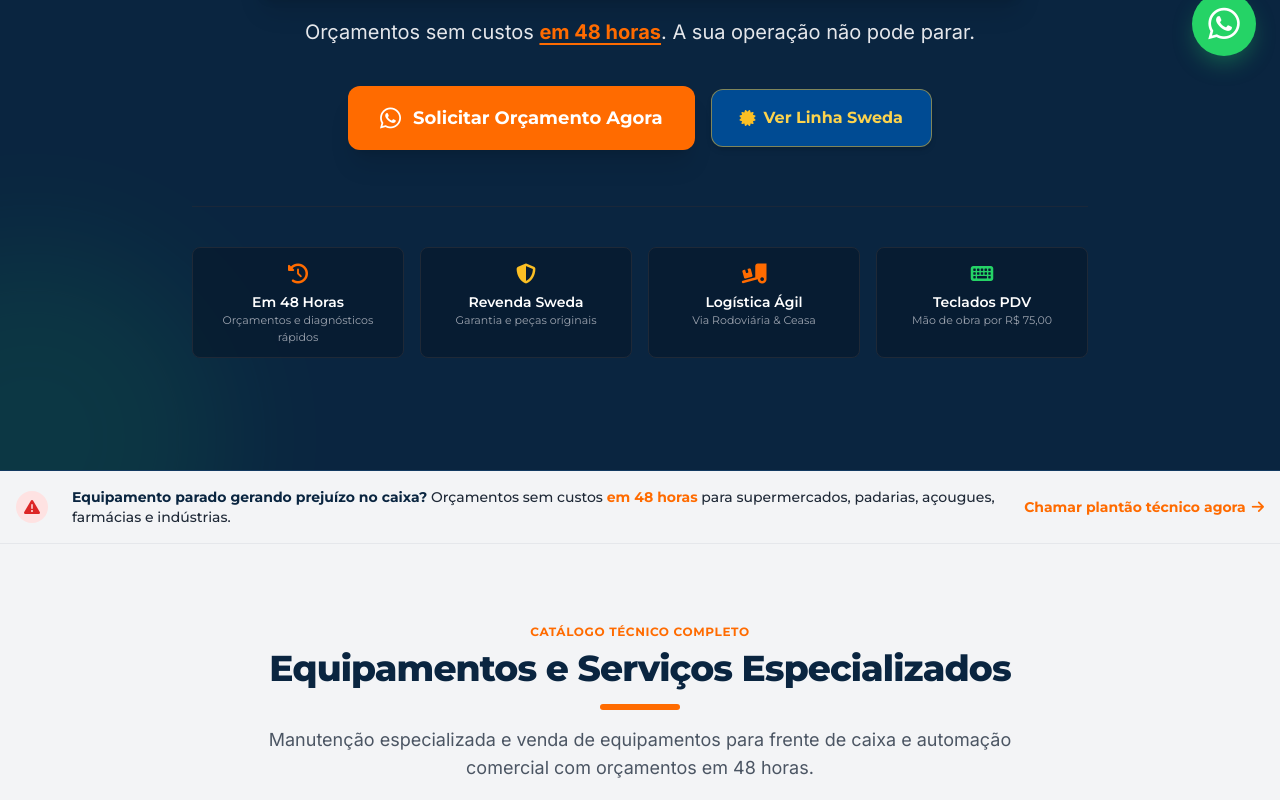
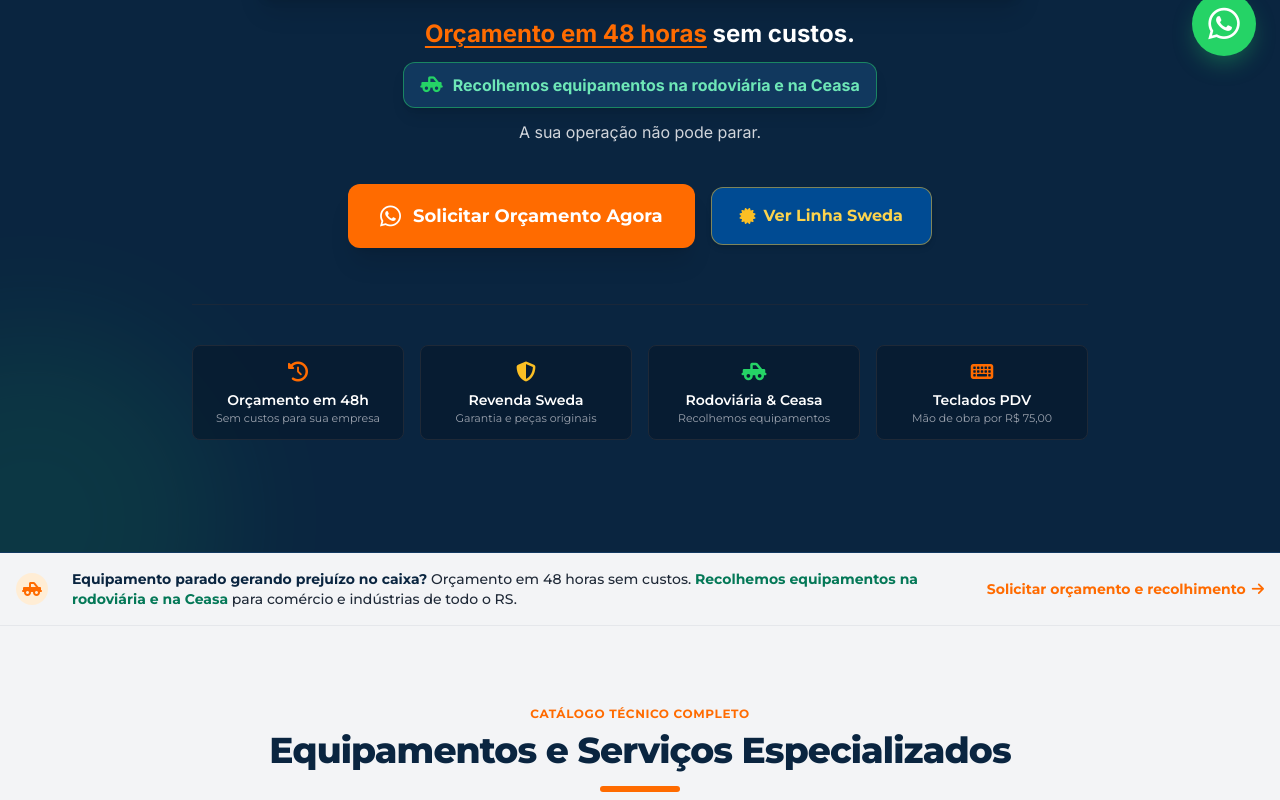
Before and after one commit to eaidig/etec-manutencao.com.br, a React (Vite) app: page / in a window 1280 px wide. Shown: the part 720-1520 px from the top of the page. Built offline with nearby package versions, Linux system fonts and the light colour scheme.

Commit message:
feat: update business description and SEO metadata
Include new logistics services for equipment collection at the bus station and Ceasa, and update keywords for improved search relevance.

```diff
--- a/index.html
+++ b/index.html
@@ -6,8 +6,8 @@
 
   <!-- SEO Essencial e Metadados -->
   <title>ETEC | Manutenção e Venda de Automação Comercial | Revenda Autorizada Sweda</title>
-  <meta name="description" content="Etec manutenção e venda de equipamentos para automação comercial. (Balancas, teclados, impressoras, terminais de consulta, gavetas, scanners, computadores). Revenda Autorizada Sweda. Orçamentos sem custos em 48 horas." />
-  <meta name="keywords" content="ETEC, automação comercial, revenda autorizada sweda, balanças, teclados, impressoras térmicas, terminais de consulta, gavetas de dinheiro, Elgin, Bematech, Sweda, Gertec, Alvorada" />
+  <meta name="description" content="Etec manutenção e venda de equipamentos para automação comercial. (Balancas, teclados, impressoras, terminais de consulta, gavetas, scanners, computadores). Orçamento em 48 horas. Recolhemos equipamentos na rodoviária e na Ceasa." />
+  <meta name="keywords" content="ETEC, automação comercial, revenda autorizada sweda, balanças, teclados, impressoras térmicas, terminais de consulta, gavetas de dinheiro, Elgin, Bematech, Sweda, Gertec, Alvorada, orcamento em 48 horas, rodoviaria, ceasa" />
   <meta name="author" content="Etec Comércio e Serviços LTDA" />
   <meta name="robots" content="index, follow" />
   <meta name="theme-color" content="#0A2540" />
@@ -16,13 +16,13 @@
   <meta property="og:type" content="website" />
   <meta property="og:locale" content="pt_BR" />
   <meta property="og:title" content="ETEC | Manutenção e Venda de Automação Comercial | Revenda Autorizada Sweda" />
-  <meta property="og:description" content="Etec manutenção e venda de equipamentos para automação comercial. (Balancas, teclados, impressoras, terminais de consulta, gavetas, scanners, computadores). Revenda Autorizada Sweda. Orçamentos sem custos em 48 horas." />
+  <meta property="og:description" content="Etec manutenção e venda de equipamentos para automação comercial. Orçamento em 48 horas. Recolhemos equipamentos na rodoviária e na Ceasa." />
   <meta property="og:site_name" content="ETEC" />
 
   <!-- Twitter Card -->
   <meta name="twitter:card" content="summary_large_image" />
   <meta name="twitter:title" content="ETEC | Revenda Autorizada Sweda e Manutenção em Automação" />
-  <meta name="twitter:description" content="Etec manutenção e venda de equipamentos para automação comercial. (Balancas, teclados, impressoras, terminais de consulta, gavetas, scanners, computadores). Orçamentos sem custos em 48 horas." />
+  <meta name="twitter:description" content="Etec manutenção e venda de equipamentos para automação comercial. Orçamento em 48 horas. Recolhemos equipamentos na rodoviária e na Ceasa." />
 
   <!-- Google Fonts: Montserrat & Inter -->
   <link rel="preconnect" href="https://fonts.googleapis.com" />
@@ -69,7 +69,7 @@
     "@type": "LocalBusiness",
     "name": "Etec Comércio e Serviços LTDA",
     "alternateName": "ETEC",
-    "description": "Etec manutenção e venda de equipamentos para automação comercial. Revenda Autorizada Sweda. Orçamentos sem custos em 48 horas.",
+    "description": "Etec manutenção e venda de equipamentos para automação comercial. Revenda Autorizada Sweda. Orçamento em 48 horas. Recolhemos equipamentos na rodoviária e na Ceasa.",
     "telephone": "+55-51-99985-4231",
     "email": "etecs@terra.com.br",
     "url": "https://wa.me/5551999854231?text=Oi%21%20vim%20atrav%C3%A9s%20do%20teu%20site.",
@@ -119,7 +119,7 @@
         </span>
         <span class="hidden md:inline-flex items-center text-gray-300">
           <i class="fa-solid fa-clock-rotate-left text-[#FF6B00] mr-2"></i>
-          Atendimento e envio em 48 horas via Rodoviária e Ceasa
+          Orçamento em 48 horas • Recolhemos equipamentos na Rodoviária e na Ceasa
         </span>
       </div>
       <div class="flex items-center space-x-4">
@@ -255,10 +255,19 @@
           </p>
         </div>
 
-        <!-- Subtítulo com 'em 48 horas' -->
-        <p class="text-base sm:text-xl text-gray-200 font-inter font-normal max-w-2xl mx-auto mb-10 leading-relaxed">
-          Orçamentos sem custos <span class="text-[#FF6B00] font-extrabold underline decoration-2 underline-offset-4">em 48 horas</span>. A sua operação não pode parar.
-        </p>
+        <!-- Subtítulo com 'Orçamento em 48 horas' e 'Recolhemos equipamentos na rodoviária e na Ceasa' -->
+        <div class="mb-10 max-w-3xl mx-auto space-y-3">
+          <p class="text-xl sm:text-2xl text-white font-inter font-bold leading-relaxed">
+            <span class="text-[#FF6B00] font-black underline decoration-2 underline-offset-4">Orçamento em 48 horas</span> sem custos.
+          </p>
+          <div class="inline-flex items-center gap-2.5 px-4 py-2 rounded-xl bg-[#123960]/95 border border-[#25D366]/50 text-emerald-300 font-inter text-sm sm:text-base font-bold shadow-lg">
+            <i class="fa-solid fa-truck-pickup text-[#25D366] text-lg"></i>
+            <span>Recolhemos equipamentos na rodoviária e na Ceasa</span>
+          </div>
+          <p class="text-sm sm:text-base text-gray-300 font-inter">
+            A sua operação não pode parar.
+          </p>
+        </div>
 
         <!-- Botão CTA (Cor Laranja #FF6B00, link para WhatsApp com mensagem automática) -->
         <div class="flex flex-col sm:flex-row items-center justify-center gap-4">
@@ -276,8 +285,8 @@
         <div class="mt-14 pt-10 border-t border-gray-800/80 grid grid-cols-2 md:grid-cols-4 gap-4 text-center">
           <div class="p-3 bg-[#061729]/60 rounded-lg border border-gray-800">
             <i class="fa-solid fa-clock-rotate-left text-[#FF6B00] text-xl mb-1 block"></i>
-            <div class="text-xs sm:text-sm font-semibold text-white">Em 48 Horas</div>
-            <div class="text-[11px] text-gray-400">Orçamentos e diagnósticos rápidos</div>
+            <div class="text-xs sm:text-sm font-semibold text-white">Orçamento em 48h</div>
+            <div class="text-[11px] text-gray-400">Sem custos para sua empresa</div>
           </div>
           <div class="p-3 bg-[#061729]/60 rounded-lg border border-gray-800">
             <i class="fa-solid fa-shield-halved text-amber-400 text-xl mb-1 block"></i>
@@ -285,12 +294,12 @@
             <div class="text-[11px] text-gray-400">Garantia e peças originais</div>
           </div>
           <div class="p-3 bg-[#061729]/60 rounded-lg border border-gray-800">
-            <i class="fa-solid fa-truck-ramp-box text-[#FF6B00] text-xl mb-1 block"></i>
-            <div class="text-xs sm:text-sm font-semibold text-white">Logística Ágil</div>
-            <div class="text-[11px] text-gray-400">Via Rodoviária &amp; Ceasa</div>
+            <i class="fa-solid fa-truck-pickup text-[#25D366] text-xl mb-1 block"></i>
+            <div class="text-xs sm:text-sm font-semibold text-white">Rodoviária &amp; Ceasa</div>
+            <div class="text-[11px] text-gray-400">Recolhemos equipamentos</div>
           </div>
           <div class="p-3 bg-[#061729]/60 rounded-lg border border-gray-800">
-            <i class="fa-solid fa-keyboard text-[#25D366] text-xl mb-1 block"></i>
+            <i class="fa-solid fa-keyboard text-[#FF6B00] text-xl mb-1 block"></i>
             <div class="text-xs sm:text-sm font-semibold text-white">Teclados PDV</div>
             <div class="text-[11px] text-gray-400">Mão de obra por R$ 75,00</div>
           </div>
@@ -300,19 +309,19 @@
     </div>
   </section>
 
-  <!-- FAIXA DE ALERTA DE CONVERSÃO / ATENDIMENTO RÁPIDO EM 48H -->
+  <!-- FAIXA DE ALERTA DE CONVERSÃO / ORÇAMENTO EM 48H & RECOLHIMENTO -->
   <aside aria-label="Alerta de Atendimento Rápido" class="bg-[#F3F4F6] border-b border-gray-200 py-4 px-4">
     <div class="max-w-7xl mx-auto flex flex-col md:flex-row items-center justify-between text-center md:text-left gap-3">
       <div class="flex items-center space-x-3 text-gray-800">
-        <span class="w-8 h-8 rounded-full bg-red-100 text-red-600 flex items-center justify-center shrink-0">
-          <i class="fa-solid fa-triangle-exclamation"></i>
+        <span class="w-8 h-8 rounded-full bg-orange-100 text-[#FF6B00] flex items-center justify-center shrink-0">
+          <i class="fa-solid fa-truck-pickup"></i>
         </span>
         <p class="text-sm font-medium">
-          <strong class="font-bold text-[#0A2540]">Equipamento parado gerando prejuízo no caixa?</strong> Orçamentos sem custos <span class="text-[#FF6B00] font-bold">em 48 horas</span> para supermercados, padarias, açougues, farmácias e indústrias.
+          <strong class="font-bold text-[#0A2540]">Equipamento parado gerando prejuízo no caixa?</strong> Orçamento em 48 horas sem custos. <span class="text-emerald-700 font-bold">Recolhemos equipamentos na rodoviária e na Ceasa</span> para comércio e indústrias de todo o RS.
         </p>
       </div>
       <a href="https://wa.me/5551999854231?text=Oi%21%20vim%20atrav%C3%A9s%20do%20teu%20site." target="_blank" rel="noopener noreferrer" class="shrink-0 text-xs sm:text-sm font-bold text-[#FF6B00] hover:text-[#E05E00] flex items-center group">
-        Chamar plantão técnico agora
+        Solicitar orçamento e recolhimento
         <i class="fa-solid fa-arrow-right ml-1.5 group-hover:translate-x-1 transition-transform"></i>
       </a>
     </div>
@@ -332,7 +341,7 @@
         </h2>
         <div class="w-20 h-1.5 bg-[#FF6B00] mx-auto mt-4 mb-4 rounded-full"></div>
         <p class="text-gray-600 text-base sm:text-lg font-inter">
-          Manutenção especializada e venda de equipamentos para frente de caixa e automação comercial com orçamentos em 48 horas.
+          Manutenção especializada e venda de equipamentos para frente de caixa e automação comercial. Orçamento em 48 horas e recolhemos equipamentos na rodoviária e na Ceasa.
         </p>
       </div>
 
@@ -532,6 +541,37 @@
           </div>
         </div>
 
+      </div>
+
+      <!-- Banner de Destaque Logístico: Recolhemos equipamentos na Rodoviária e na Ceasa • Orçamento em 48 horas -->
+      <div class="mt-12 bg-white rounded-2xl p-6 sm:p-8 border-2 border-emerald-500/30 shadow-lg flex flex-col lg:flex-row items-center justify-between gap-6">
+        <div class="flex items-start sm:items-center space-x-5">
+          <div class="w-16 h-16 rounded-2xl bg-emerald-50 text-emerald-600 flex items-center justify-center shrink-0 shadow-sm text-2xl font-bold">
+            <i class="fa-solid fa-truck-pickup text-3xl"></i>
+          </div>
+          <div>
+            <div class="inline-flex items-center gap-2 px-3 py-1 rounded-full bg-emerald-100 text-emerald-800 text-xs font-bold uppercase tracking-wider mb-1.5">
+              <i class="fa-solid fa-clock mr-1"></i> Orçamento em 48 Horas
+            </div>
+            <h4 class="text-xl sm:text-2xl font-extrabold text-[#0A2540] mb-1">
+              Recolhemos equipamentos na Rodoviária e na Ceasa
+            </h4>
+            <p class="text-sm sm:text-base text-gray-600 font-inter leading-relaxed">
+              Facilidade total para clientes de Porto Alegre, Região Metropolitana e interior do RS. Despache seu equipamento que recolhemos pontualmente, orçamos em até 48 horas e enviamos de volta revisado.
+            </p>
+          </div>
+        </div>
+        <div class="w-full lg:w-auto shrink-0">
+          <a
+            href="https://wa.me/5551999854231?text=Oi%21%20vim%20atrav%C3%A9s%20do%20teu%20site."
+            target="_blank"
+            rel="noopener noreferrer"
+            class="w-full sm:w-auto inline-flex items-center justify-center bg-[#25D366] hover:bg-[#1EBE5D] text-white font-extrabold px-6 py-3.5 rounded-xl shadow-md transition whitespace-nowrap"
+          >
+            <i class="fa-brands fa-whatsapp text-xl mr-2"></i>
+            Agendar Recolhimento
+          </a>
+        </div>
       </div>
 
     </div>
@@ -766,7 +806,7 @@
 
           <!-- Texto Principal (Com sede própria exclusiva em Alvorada) -->
           <p class="text-gray-700 font-inter text-base sm:text-lg leading-relaxed text-justify sm:text-left">
-            Fundada em 2005, a Etec Comércio e Serviços LTDA possui quase duas décadas de experiência a assegurar o funcionamento contínuo do varejo e da indústria. Com sede própria e oficina técnica em Alvorada - RS, somos especialistas na manutenção e venda de equipamentos de automação comercial e revenda autorizada Sweda. A nossa operação conta com uma logística ágil com orçamentos e diagnósticos em 48 horas e envio via Rodoviária e Ceasa.
+            Fundada em 2005, a Etec Comércio e Serviços LTDA possui quase duas décadas de experiência a assegurar o funcionamento contínuo do varejo e da indústria. Com sede própria e oficina técnica em Alvorada - RS, somos especialistas na manutenção e venda de equipamentos de automação comercial e revenda autorizada Sweda. A nossa operação garante orçamento em 48 horas e recolhemos equipamentos na rodoviária e na Ceasa.
           </p>
 
           <!-- 3 Pilares de Destaque -->
@@ -783,8 +823,8 @@
             </div>
             <div class="p-4 rounded-xl bg-[#F3F4F6] border border-gray-200">
               <span class="text-3xl font-extrabold text-[#25D366] block mb-1">48h</span>
-              <span class="text-xs font-semibold text-gray-800 uppercase tracking-wide">Orçamento Ágil</span>
-              <p class="text-xs text-gray-500 mt-1 font-inter">Sem custos em até 48 horas</p>
+              <span class="text-xs font-semibold text-gray-800 uppercase tracking-wide">Orçamento em 48h</span>
+              <p class="text-xs text-gray-500 mt-1 font-inter">Sem custos para sua operação</p>
             </div>
           </div>
 
@@ -844,13 +884,13 @@
               <li class="flex items-start">
                 <i class="fa-solid fa-circle-check text-[#25D366] text-lg mr-3 mt-0.5 shrink-0"></i>
                 <div>
-                  <strong class="font-bold text-[#0A2540]">Transparência</strong> (Orçamentos sem custos em 48 horas)
+                  <strong class="font-bold text-[#0A2540]">Transparência</strong> (Orçamento em 48 horas sem custos)
                 </div>
               </li>
               <li class="flex items-start">
                 <i class="fa-solid fa-circle-check text-[#25D366] text-lg mr-3 mt-0.5 shrink-0"></i>
                 <div>
-                  <strong class="font-bold text-[#0A2540]">Agilidade Logística</strong> (Atendimento em 48 horas)
+                  <strong class="font-bold text-[#0A2540]">Agilidade Logística</strong> (Recolhemos equipamentos na rodoviária e na Ceasa)
                 </div>
               </li>
               <li class="flex items-start">
@@ -875,7 +915,7 @@
       <div class="text-center max-w-2xl mx-auto mb-12">
         <span class="text-[#FF6B00] font-bold text-xs uppercase tracking-wider mb-1 block">Localização &amp; Canais Diretos</span>
         <h2 class="text-3xl font-extrabold text-[#0A2540]">Atendimento &amp; Sede Alvorada</h2>
-        <p class="text-gray-600 text-sm mt-2 font-inter">Traga o seu equipamento até nossa sede em Alvorada ou chame diretamente no WhatsApp para envio facilitado.</p>
+        <p class="text-gray-600 text-sm mt-2 font-inter">Traga o seu equipamento até nossa sede em Alvorada ou combine conosco: orçamento em 48 horas e recolhemos equipamentos na rodoviária e na Ceasa.</p>
       </div>
 
       <div class="grid grid-cols-1 md:grid-cols-3 gap-6">
@@ -922,7 +962,7 @@
             <div class="w-12 h-12 rounded-xl bg-[#0A2540] text-white flex items-center justify-center mb-4">
               <i class="fa-solid fa-headset text-[#FF6B00] text-xl"></i>
             </div>
-            <span class="text-xs font-bold text-[#FF6B00] uppercase tracking-wider block mb-1">Atendimento em 48 Horas</span>
+            <span class="text-xs font-bold text-[#FF6B00] uppercase tracking-wider block mb-1">Orçamento em 48 Horas</span>
             <h3 class="text-lg font-bold text-[#0A2540] mb-2">Telefones &amp; E-mails</h3>
             <p class="text-gray-700 font-inter text-sm mb-1 font-semibold">
               <i class="fa-brands fa-whatsapp text-[#25D366] mr-2"></i> (51) 99985-4231
@@ -1034,7 +1074,7 @@
           <div class="pt-3">
             <a href="https://wa.me/5551999854231?text=Oi%21%20vim%20atrav%C3%A9s%20do%20teu%20site." target="_blank" rel="noopener noreferrer" class="inline-flex items-center text-xs font-bold text-white bg-[#FF6B00] hover:bg-[#E05E00] px-4 py-2 rounded-lg transition">
               <i class="fa-brands fa-whatsapp mr-1.5"></i>
-              Falar com Técnico em 48h
+              Falar com Técnico • Orçamento em 48h
             </a>
           </div>
         </div>
--- a/metadata.json
+++ b/metadata.json
@@ -1,6 +1,6 @@
 {
   "name": "ETEC",
-  "description": "Etec manutenção e venda de equipamentos para automação comercial. (Balanças, teclados, impressoras, terminais de consulta, gavetas, scanners, computadores). Orçamentos sem custos em 48 horas.",
+  "description": "Etec manutenção e venda de equipamentos para automação comercial. (Balanças, teclados, impressoras, terminais de consulta, gavetas, scanners, computadores). Orçamento em 48 horas. Recolhemos equipamentos na rodoviária e na Ceasa.",
   "requestFramePermissions": [],
   "majorCapabilities": ["MAJOR_CAPABILITY_SERVER_SIDE_GEMINI_API"]
 }
```
